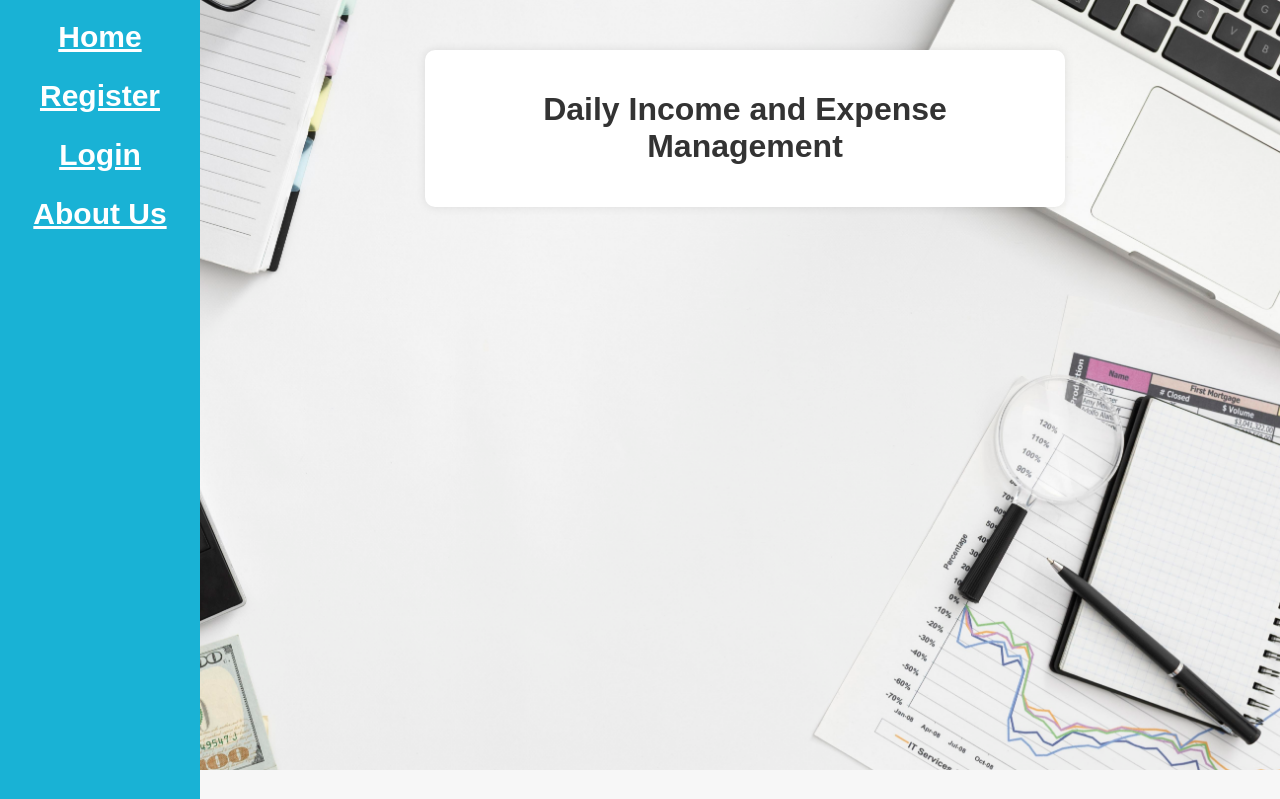
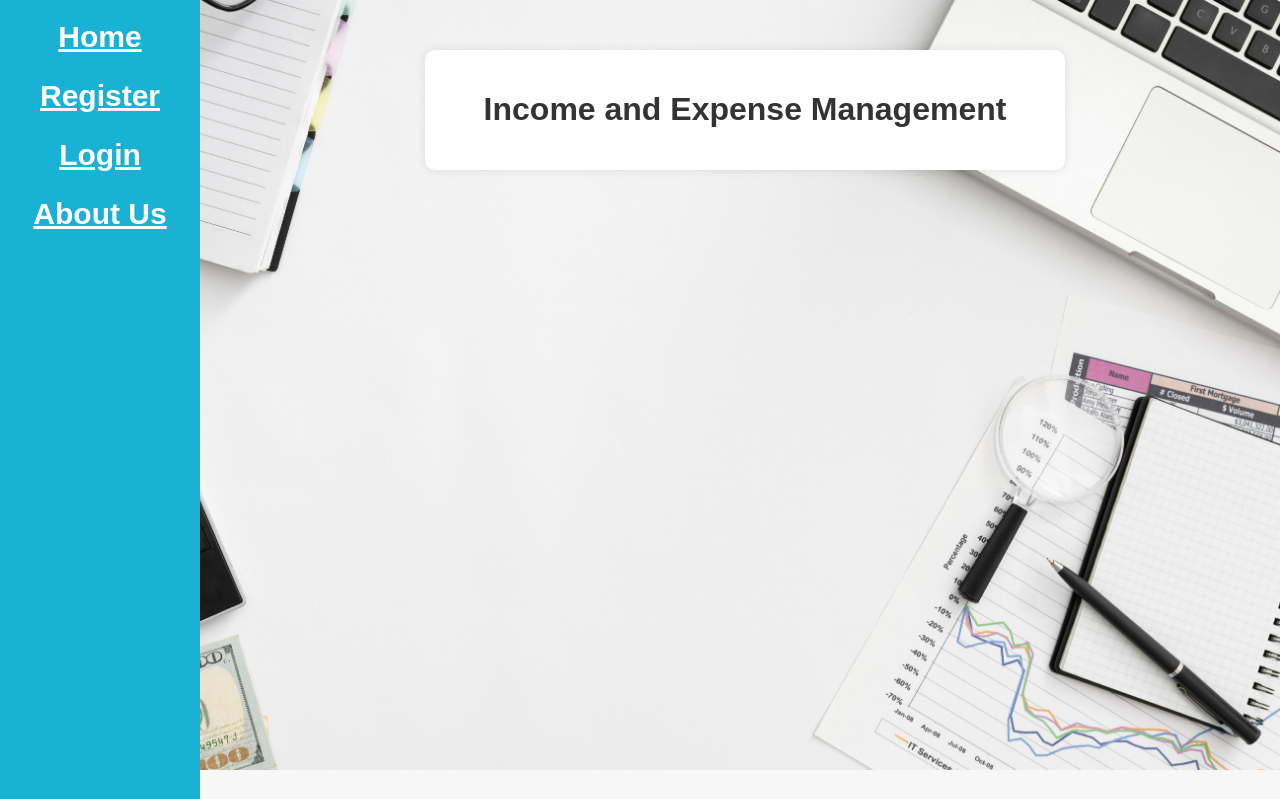
Before and after one commit to PDDeshmukh116/24devopsproject, a Django app: page / in a window 1280 px wide. Run offline with Django 3.2, Linux system fonts and the light colour scheme; data comes from the database, SQL or seed files in the repository.

Commit message:
dashboard Change

```diff
--- a/account/templates/home.html
+++ b/account/templates/home.html
@@ -37,7 +37,7 @@
     }
 </style>
 <div class="container bg">
-    <h1>Daily Income and Expense Management</h1>
+    <h1>Income and Expense Management</h1>
     {% if user.is_authenticated %}
     <h2>Hello, {{ user }}!</h2>
         <div class="TotalBalance">
```
Also changed, not shown: account/views.py (+0 -9 lines), daily_icnome_expense/settings.py (line endings or trailing spaces).
